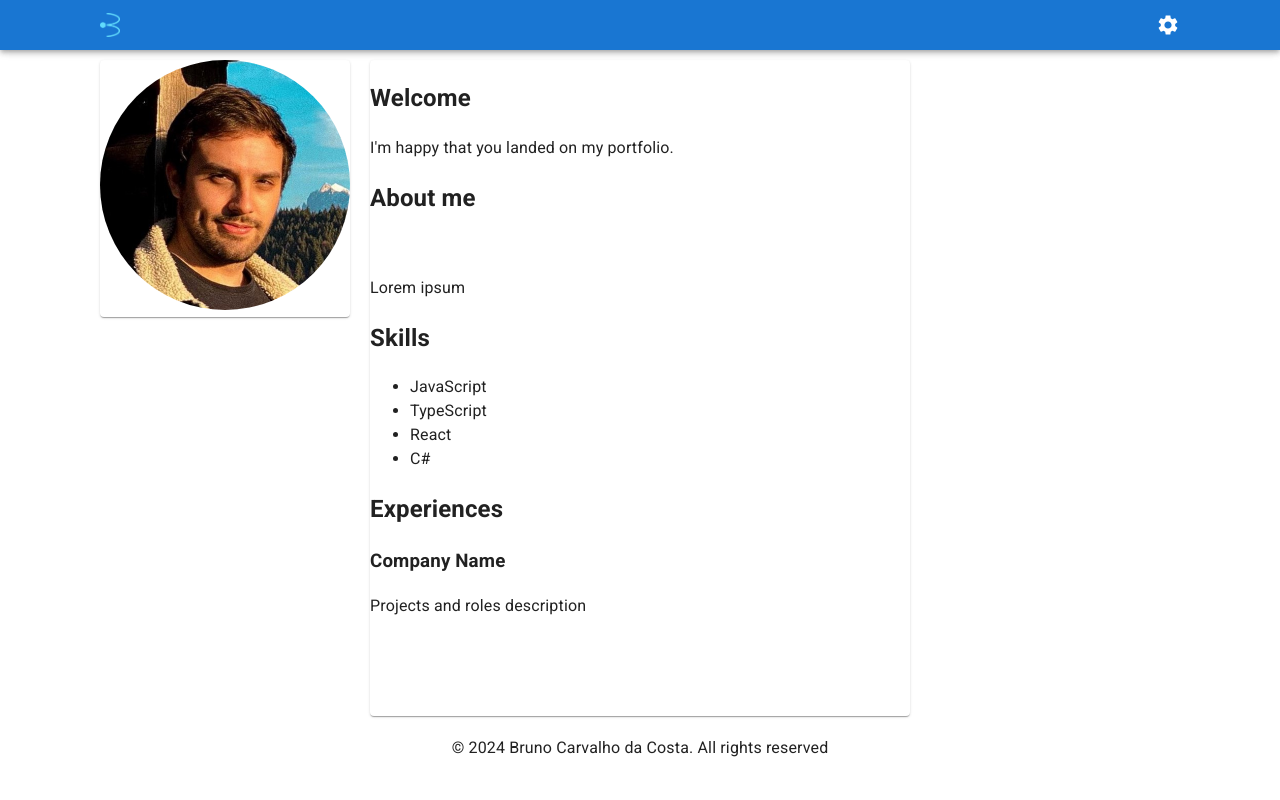
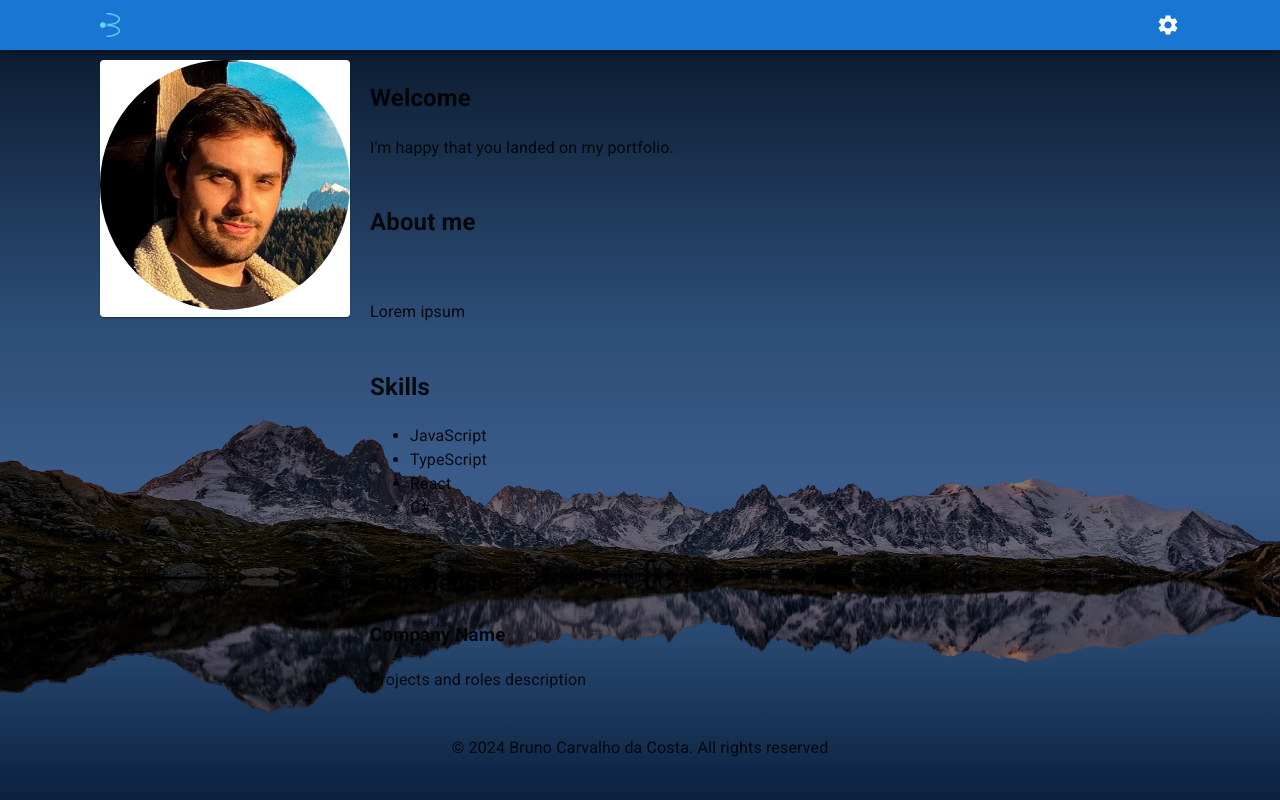
Before and after one commit to brunoccst/portfolio, a React (Vite) app in the folder portfolio.web/: page / in a window 1280 px wide. Built offline with nearby package versions, Linux system fonts and the light colour scheme.

Commit message:
Added mountain background

```diff
--- a/portfolio.web/src/components/app/App.tsx
+++ b/portfolio.web/src/components/app/App.tsx
@@ -1,4 +1,5 @@
 import './App.scss';
+import useLocalizeDocumentAttributes from "i18n/useLocalizeDocumentAttributes";
 import { Navbar } from 'components/layout/Navbar';
 import { Sidebar } from 'components/layout/Sidebar';
 import { Footer } from 'components/layout/Footer';
@@ -6,25 +7,23 @@ import { WelcomeBanner } from 'components/sections/WelcomeBanner';
 import { AboutMe } from 'components/sections/AboutMe'
 import { Skills } from 'components/sections/Skills';
 import { Experiences } from 'components/sections/Experiences';
-import useLocalizeDocumentAttributes from "i18n/useLocalizeDocumentAttributes";
-import { Paper } from '@mui/material';
+import { TimelapseBackground } from 'components/elements/TimelapseBackground';
 
 export const App = () => {
   useLocalizeDocumentAttributes();
 
   return (
     <>
+      <TimelapseBackground />
       <Navbar />
       <aside>
         <Sidebar />
       </aside>
       <main>
-        <Paper>
-          <WelcomeBanner />
-          <AboutMe />
-          <Skills />
-          <Experiences />
-        </Paper>
+        <WelcomeBanner />
+        <AboutMe />
+        <Skills />
+        <Experiences />
       </main>
       <footer>
         <Footer />
--- /dev/null
+++ b/portfolio.web/src/components/elements/TimelapseBackground/TimelapseBackground.scss
@@ -0,0 +1,18 @@
+#timelapse-background {
+    width: 100vw;
+    height: 100vh;
+    position: absolute;
+    left: 0;
+    top: 0;
+    z-index: -1;
+    background: linear-gradient(to bottom, #061426, #2c4d75 40%, #3b5b8a 60%, #274870 80%, #0b213f);
+
+    img {
+        position: absolute;
+        left: 0;
+        bottom: 0;
+        width: 100%;
+        height: 60%;
+        filter: brightness(0.5) blur(0.3px);
+    }
+}
--- /dev/null
+++ b/portfolio.web/src/components/elements/TimelapseBackground/TimelapseBackground.tsx
@@ -0,0 +1,14 @@
+import "./TimelapseBackground.scss";
+import { useColorScheme } from "@mui/material";
+import Mountain from "assets/mountain.png";
+
+export const TimelapseBackground = () => {
+    const { mode, systemMode } = useColorScheme();
+    const isDarkMode = systemMode === "dark" || mode === "dark";
+
+    return (
+        <div id="timelapse-background" className={isDarkMode ? "dark" : ""}>
+            <img src={Mountain} />
+        </div>
+    );
+};
--- /dev/null
+++ b/portfolio.web/src/components/elements/TimelapseBackground/index.ts
@@ -0,0 +1 @@
+export * from "./TimelapseBackground";
```
Also changed, not shown: portfolio.web/src/assets/mountain.png (added).
